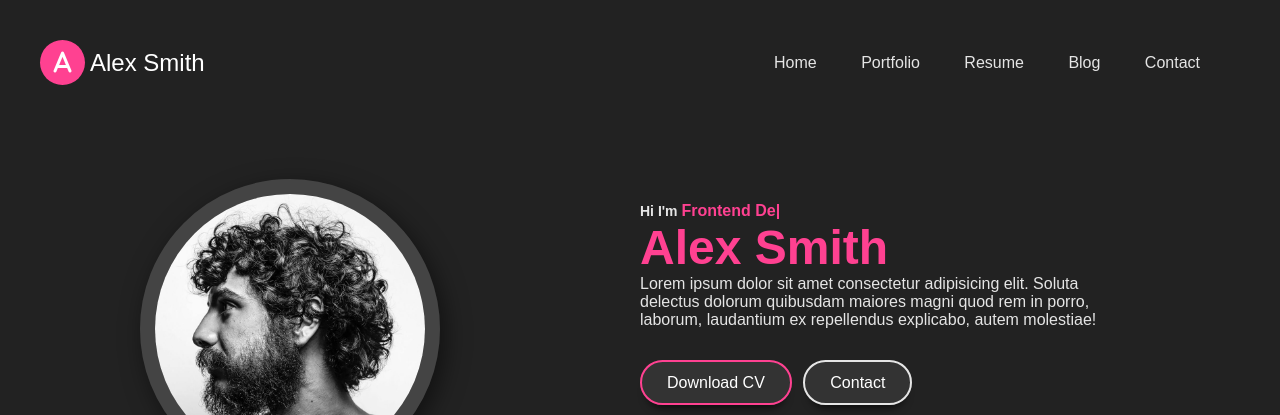
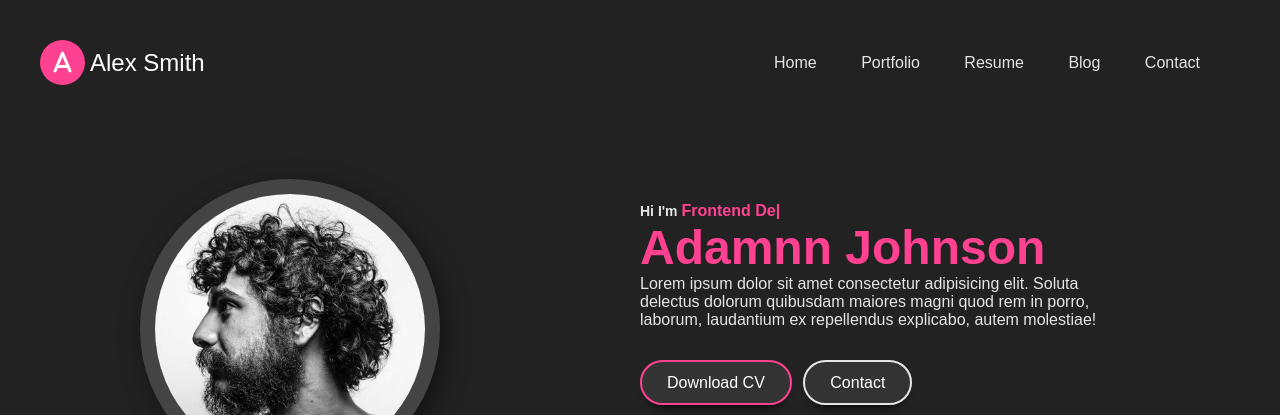
Before and after one commit to adamnn-jpg/adamnn-jpg.github.io, a plain HTML site: page index.html in a window 1280 px wide. Shown: the top 415 px of the page. Drawn offline with nearby package versions, Linux system fonts and the light colour scheme.

Commit message:
mengubah nama

```diff
--- a/index.html
+++ b/index.html
@@ -38,7 +38,7 @@
                  </div>
                  <div class="hero-text">
                     <h5>Hi I'm <span class="input">Frontend Developer</span></h5>
-                    <h1>Alex Smith</h1>
+                    <h1>Adamnn Johnson</h1>
                     <p> Lorem ipsum dolor sit amet consectetur adipisicing elit. Soluta delectus dolorum
                         quibusdam maiores magni quod rem in porro, laborum, laudantium ex repellendus explicabo,
                         autem molestiae!
```
